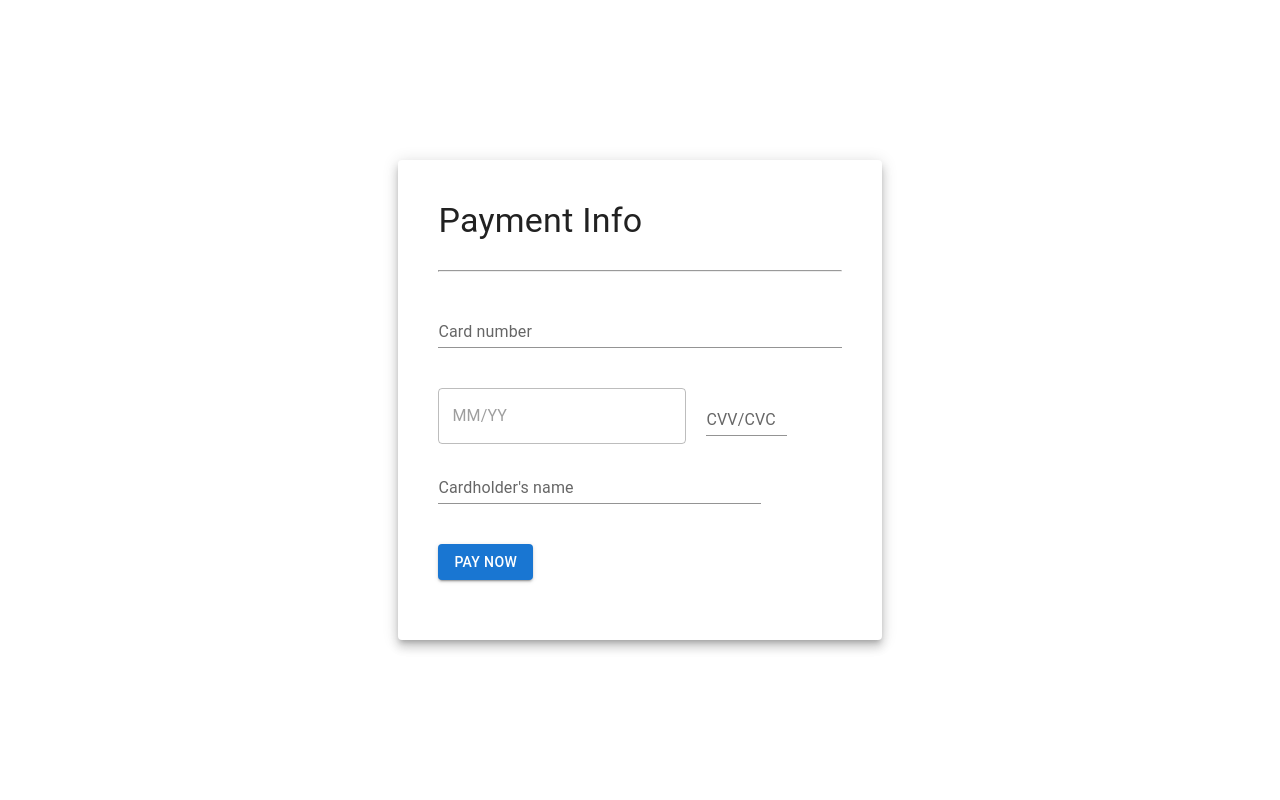
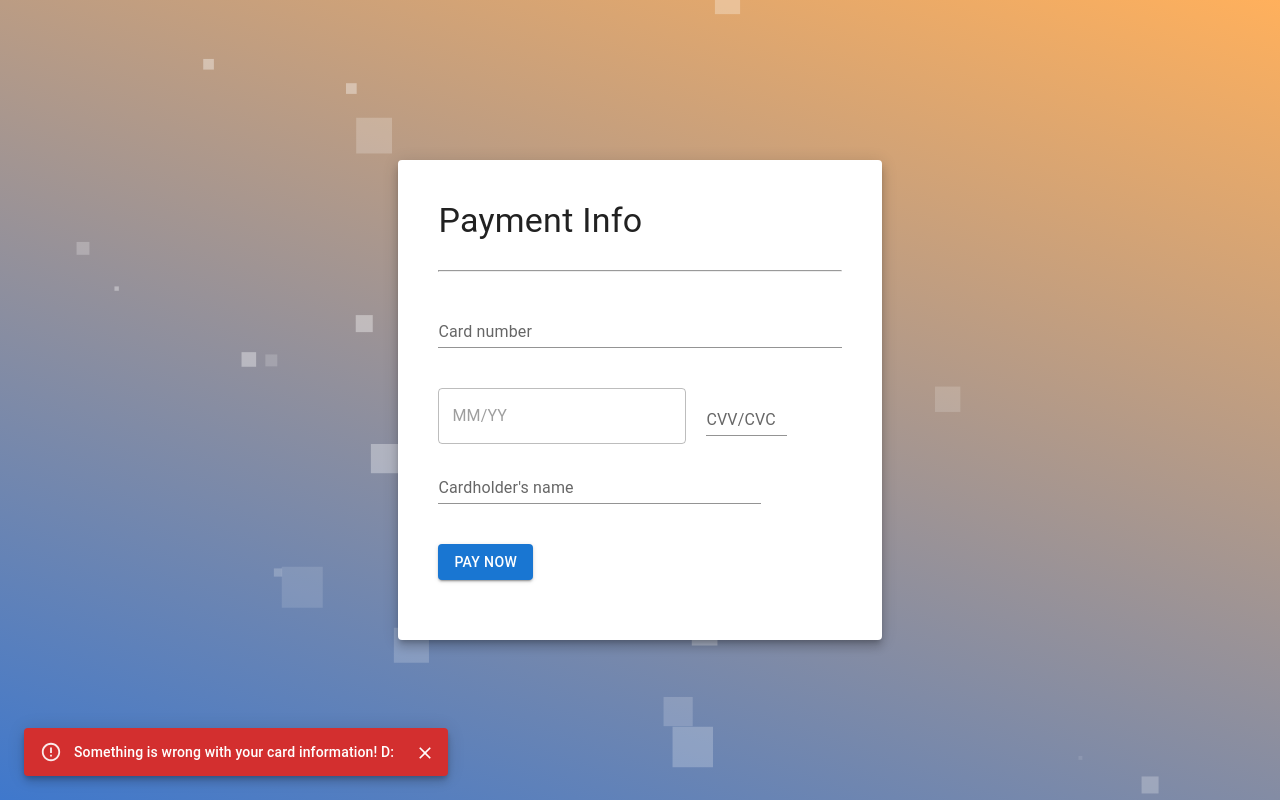
Before and after one commit to zenKmi/credit-card, a React (Create React App) app: page / in a window 1280 px wide. Both pictures are taken after a click on the button "PAY NOW". Built offline with nearby package versions, Linux system fonts and the light colour scheme.

Commit message:
Added frontend background and error snackbar

```diff
--- a/package.json
+++ b/package.json
@@ -13,7 +13,9 @@
     "react": "^18.2.0",
     "react-dom": "^18.2.0",
     "react-scripts": "5.0.1",
+    "react-tsparticles": "^2.12.2",
     "sweetalert2": "^11.7.28",
+    "tsparticles": "^2.12.0",
     "web-vitals": "^2.1.4"
   },
   "scripts": {
--- a/src/App.js
+++ b/src/App.js
@@ -4,6 +4,7 @@ import { DatePicker, LocalizationProvider } from '@mui/x-date-pickers';
 import { AdapterDayjs } from '@mui/x-date-pickers/AdapterDayjs';
 import Snackbar from "@mui/material/Snackbar";
 import MuiAlert from "@mui/material/Alert";
+import AnimatedBackground from "./Particles";
 
 import { CVVCountValidation, PANCountValidation, CardNetworkCheck, LuhnsAlgorithmLastDigitCheck } from './Utils';
 
@@ -24,26 +25,36 @@ function App() {
   const [ cardHolderValid, setCardHolderValid ] = useState("");
 
   const Alert = React.forwardRef(function Alert(props, ref) {
-    return <MuiAlert elevation={6} ref={ref} variant="outlined" {...props} />;
+    return <MuiAlert elevation={6} ref={ref} variant="filled" {...props} />;
   });
 
-  const [open, setOpen] = React.useState(false);
+  const [successSnackbarOpen, setSuccessSnackbarOpen] = React.useState(false);
+  const [errorSnackbbarOpen, setErrorSnackbarOpen] = React.useState(false);
 
   const handlePayNow = () => {
     if (cardNumberValid && cvvValid && cardHolderValid){
-      setOpen(true);
+      setSuccessSnackbarOpen(true);
     } else {
       //Fail
+      setErrorSnackbarOpen(true);
       console.log(cardNumberValid + " " + cvvValid + " " + cardHolderValid);
     }
   };
 
-  const handleClose = (event, reason) => {
+  const handleSuccessSnackbarClose = (event, reason) => {
     if (reason === "clickaway") {
       return;
     }
 
-    setOpen(false);
+    setSuccessSnackbarOpen(false);
+  };
+
+  const handleErrorSnackbarClose = (event, reason) => {
+    if (reason === "clickaway") {
+      return;
+    }
+
+    setErrorSnackbarOpen(false);
   };
 
   function handleInputChange(event) {
@@ -82,8 +93,9 @@ function App() {
   }
 
   return (
-    <Container style={{ display: "flex", justifyContent: "center", height: "100vh", alignItems: 'center'}}>
-      <Paper style={{ width: "35%", height: "50%", padding: "40px"}} elevation={7}>
+    <Container style={{ display: "flex", justifyContent: "center", height: "100vh", alignItems: 'center' }}>
+      <AnimatedBackground />
+      <Paper style={{ width: "35%", height: "50%", padding: "40px" }} elevation={7}>
         <Typography variant="h4" style={{ paddingBottom: '20px' }}>Payment Info</Typography>
 
         <hr></hr>
@@ -91,10 +103,10 @@ function App() {
         <TextField id="cardNumber" variant="standard" label="Card number" style={{ marginTop: "20px", marginBottom: "40px", width: '100%' }} autoFocus={true} value={cardNumber} onChange={handleInputChange} helperText={errorText} error={!!errorText}></TextField>
 
         <LocalizationProvider dateAdapter={AdapterDayjs}>
-          <DatePicker label="MM/YY" views={["month", "year"]} style={{marginBottom: "40px"}} minDate={today} slotProps={{textField: {disabled: true}}}/>
+          <DatePicker label="MM/YY" views={["month", "year"]} style={{ marginBottom: "40px" }} minDate={today} slotProps={{ textField: { disabled: true } }} />
         </LocalizationProvider>
 
-        <TextField id="cvv" variant="standard" label="CVV/CVC" style={{ marginBottom: "20px", width: '20%', marginLeft: '20px'}} value={cvv} onChange={handleInputChange} helperText={cvvError} error={!!cvvError}></TextField>
+        <TextField id="cvv" variant="standard" label="CVV/CVC" style={{ marginBottom: "20px", width: '20%', marginLeft: '20px' }} value={cvv} onChange={handleInputChange} helperText={cvvError} error={!!cvvError}></TextField>
 
         <TextField id="cardholder" variant="standard" label="Cardholder's name" style={{ marginBottom: "40px", width: "80%" }} onChange={handleInputChange}></TextField>
 
@@ -102,9 +114,14 @@ function App() {
 
         <Button variant="contained" onClick={handlePayNow}>Pay now</Button>
       </Paper>
-      <Snackbar open={open} autoHideDuration={6000} onClose={handleClose}>
-        <Alert onClose={handleClose} severity="success" sx={{ width: '100%' }}>
+      <Snackbar open={successSnackbarOpen} autoHideDuration={6000} onClose={handleSuccessSnackbarClose}>
+        <Alert onClose={handleSuccessSnackbarClose} severity="success" sx={{ width: '100%' }}>
           Payment process has been succesful!
+        </Alert>
+      </Snackbar>
+      <Snackbar open={errorSnackbbarOpen} autoHideDuration={6000} onClose={handleErrorSnackbarClose}>
+        <Alert onClose={handleErrorSnackbarClose} severity="error" sx={{ width: '100%' }}>
+          Something is wrong with your card information! D:
         </Alert>
       </Snackbar>
     </Container>
--- /dev/null
+++ b/src/Particles.jsx
@@ -0,0 +1,98 @@
+import React from 'react';
+import Particles from 'react-tsparticles';
+import { useCallback } from "react";
+import { loadFull } from "tsparticles";
+
+function AnimatedBackground() {
+  const particlesInit = useCallback(async (engine) => {
+    await loadFull(engine);
+  }, []);
+
+  const particlesLoaded = useCallback(async (container) => {
+    await console.log(container);
+  }, []);
+
+  return (
+    <div
+      style={{
+        position: 'fixed',
+        top: 0,
+        left: 0,
+        width: '100%',
+        height: '100%',
+        zIndex: -1, // Coloca el fondo detrás del contenido
+      }}
+    >
+      <Particles
+      id="tsparticles"
+      init={particlesInit}
+      loaded={particlesLoaded}
+      options={{
+        fullScreen: false,
+        background: {
+          image: " linear-gradient(19deg, #3f78cc 0%, #ffb05c 100%)",
+        },
+        particles: {
+          number: { value: 10, density: { enable: true, value_area: 400 } },
+          color: { value: "#ffffff" },
+          shape: {
+            type: "square",
+            stroke: { width: 0, color: "#000000" },
+            polygon: { nb_sides: 5 },
+          },
+          opacity: {
+            value: 0.40,
+            random: true,
+            anim: { enable: false, speed: 1, opacity_min: 0.1, sync: false },
+          },
+          size: {
+            value: 29,
+            random: true,
+            anim: { enable: false, speed: 2, size_min: 0.1, sync: false },
+          },
+          line_linked: {
+            enable: false,
+            distance: 300,
+            color: "#ffffff",
+            opacity: 0,
+            width: 0,
+          },
+          move: {
+            enable: true,
+            speed: 0.75,
+            direction: "bottom-right",
+            straight: true,
+            out_mode: "out",
+            bounce: false,
+            attract: { enable: false, rotateX: 600, rotateY: 1200 },
+          },
+        },
+        interactivity: {
+          detect_on: "canvas",
+          events: {
+            onhover: { enable: false, mode: "repulse" },
+            onclick: { enable: false, mode: "push" },
+            resize: true,
+          },
+          modes: {
+            grab: { distance: 800, line_linked: { opacity: 1 } },
+            bubble: {
+              distance: 790,
+              size: 79,
+              duration: 2,
+              opacity: 0.8,
+              speed: 3,
+            },
+            repulse: { distance: 400, duration: 0.4 },
+            push: { particles_nb: 4 },
+            remove: { particles_nb: 2 },
+          },
+        },
+        retina_detect: true,
+      }}
+    />
+    </div>
+  );
+}
+
+export default AnimatedBackground;
--- a/src/index.css
+++ b/src/index.css
@@ -11,3 +11,8 @@ code {
   font-family: source-code-pro, Menlo, Monaco, Consolas, 'Courier New',
     monospace;
 }
+
+#tsparticles {
+  height: 100vh;
+  width: 100vw;
+}
```
Also changed, not shown: 1 other file (tests, documents, lock files or other folders).
